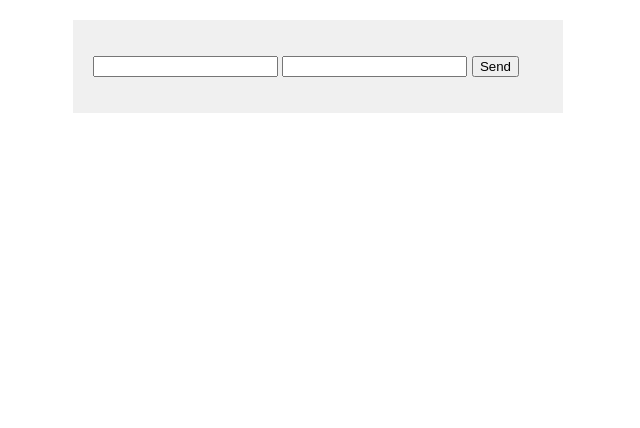
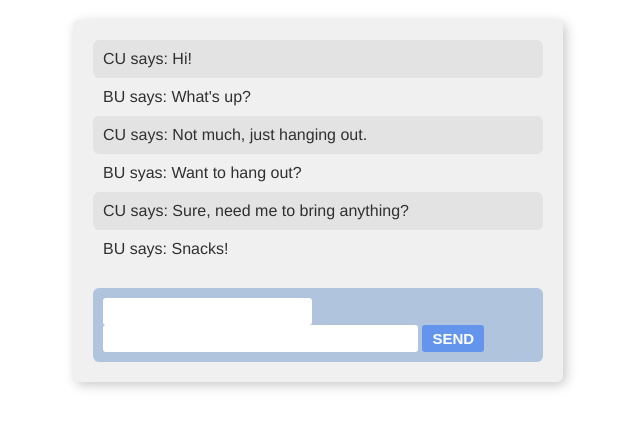
Before and after one commit to Dragon8029/chat_app, a plain HTML site: page index.html in a window 1280 px wide. Shown: the whole page, without its empty margins (322-962 px from the left). Drawn offline with Linux system fonts and the light colour scheme.

Commit message:
add styling

```diff
--- a/index.html
+++ b/index.html
@@ -4,6 +4,12 @@
 </head>
 <main>
     <ol id="history">
+        <li>CU says: Hi!</li>
+        <li>BU says: What's up?</li>
+        <li>CU says: Not much, just hanging out.</li>
+        <li>BU syas: Want to hang out?</li>
+        <li>CU says: Sure, need me to bring anything?</li>
+        <li>BU says: Snacks!</li>
     </ol>
     <form>
         <input id="initials">
--- a/style.css
+++ b/style.css
@@ -7,7 +7,58 @@ body {
 
 main {
     background-color: #f0f0f0;
+    border-radius: 6px;
+    box-shadow: 3px 3px 12px #c8c8c8;
     margin: 20px auto;
     max-width: 450px;
     padding: 20px;
 }
+
+ol {
+    list-style: none;
+    margin-bottom: 20px;
+    margin-top: 0;
+    padding: 0;
+}
+
+li {
+    padding: 10px;
+}
+
+li:nth-child(odd) {
+    background-color: #e3e3e3;
+    border-radius: 6px;
+}
+
+form {
+    background-color: lightsteelblue;
+    border-radius: 6px;
+    margin: 0;
+    padding: 10px;
+}
+
+button {
+    background-color: cornflowerblue;
+    border: none;
+    border-radius: 3px;
+    color: white;
+    font-size: 15px;
+    font-weight: bold;
+    padding: 5px 10px;
+    text-transform: uppercase;
+}
+
+input {
+    border: none;
+    border-radius: 3px;
+    font-size: 15px;
+    padding: 5px;
+}
+
+#initals {
+    width: 40px;
+}
+
+#message {
+    width: 315px;
+}
```
